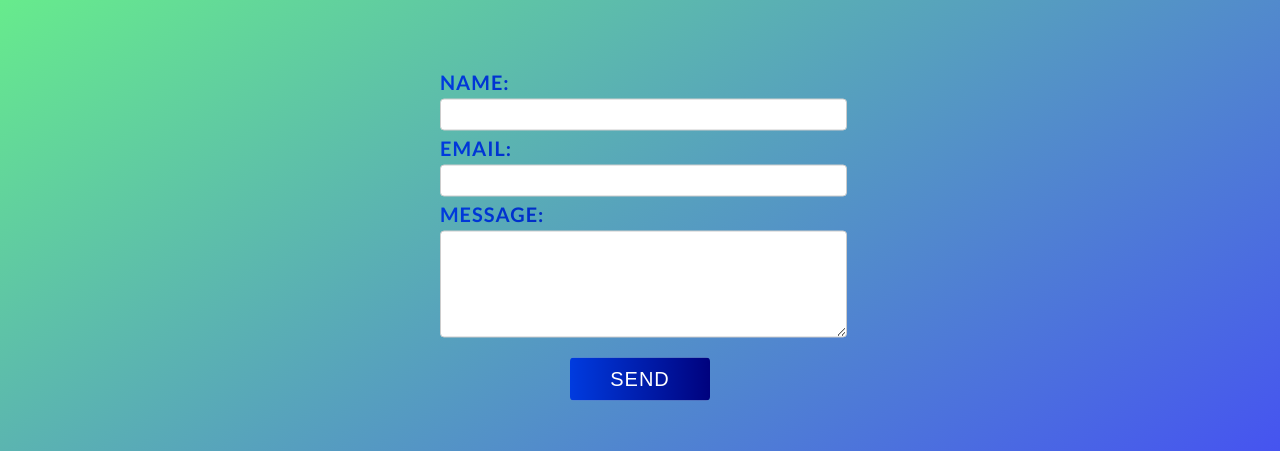
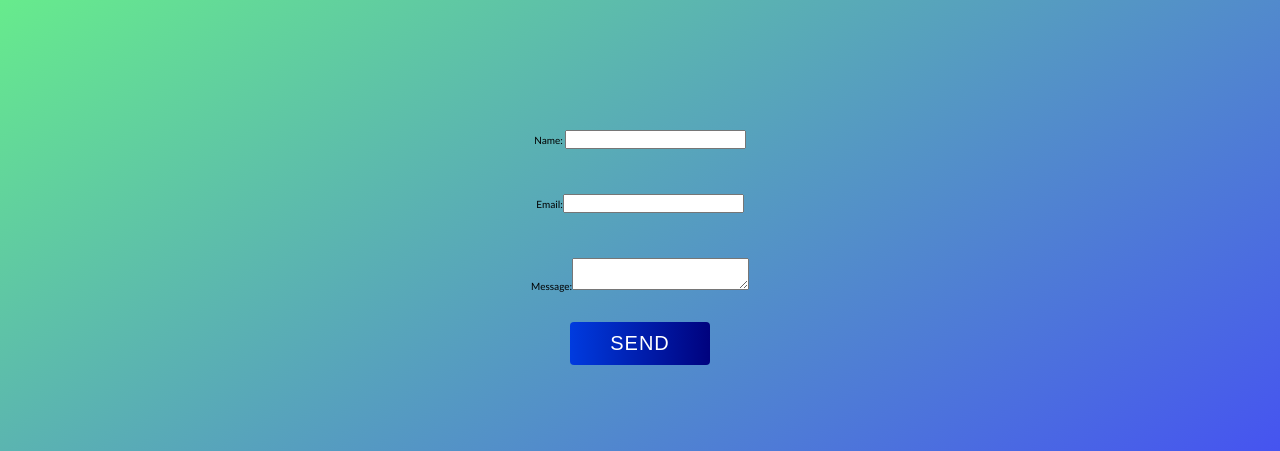
Before and after one commit to Yosef-Adel/Montu, a React (Create React App) app: page /contact in a window 1280 px wide. Shown: the part 165-616 px from the top of the page. Built offline with nearby package versions, Linux system fonts and the light colour scheme.

Commit message:
Update contact.module.css

```diff
--- a/src/pages/style/contact.module.css
+++ b/src/pages/style/contact.module.css
@@ -19,58 +19,69 @@
 }
 
   .control {
-    margin-bottom: 0.5rem;
-    text-align: left;
+  position: relative;
+  padding: 15px 0 0;
+  margin-top: 10px;
+  width: 100%;
   }
 
-  .control label {
-    font-size: 2rem;
-    text-transform: uppercase;
-    font-weight: 700;
-    display: block;
-    background-image: linear-gradient(to right,   rgb(0, 59, 223),
-    rgb(0, 2, 126));
-    -webkit-background-clip: text;
-    color: transparent;
-    letter-spacing: .1rem;
-    transition: all .2s;
-    margin-bottom: .5rem;
-
-  }
-  .control label:hover {
-    transform: skewY(1deg) skewX(-10deg) scale(1.1);
-    text-shadow: 0.5rem 1rem 2rem rgba(0, 0, 0, 0.2);
+.formField {
+  font-family: inherit;
+  width: 100%;
+  border: 0;
+  border-bottom: 2px solid #080079;
+  outline: 0;
+  font-size: 1.3rem;
+  color: #fff;
+  padding: 7px 0;
+  background: transparent;
+  transition: border-color 0.2s;
+  margin-bottom: 1rem;
+}
+.formField::placeholder {
+  color: transparent;
 }
 
+.formField:placeholder-shown ~ .formLable {
+  font-size: 1.3rem;
+  cursor: text;
+  top: 20px;
+}
+.formLable {
+  position: absolute;
+  top: 0;
+  display: block;
+  transition: 0.2s;
+  font-size: 1rem;
+  color: #080079;
+  font-size: 2rem;
+  font-weight: 800;
+}
 
-
-  .control input,
-  .control textarea {
-    display: block;
-    font: inherit;
-    border-radius: 4px;
-    border: 1px solid #ccc;
-    padding: 0.25rem;
-    width: 100%;
-    font-size: 1.5rem;
-  }
-  .control input {
-    height: 2.5rem;
-  }
-  .control textarea {
-    height: 10rem;
-  }
-   .actions {
-    margin-top: 2rem;
-    text-align: center;
-
-
-  }
+.formField:focus{
+  padding-bottom: 6px;
+  font-weight: 700;
+  border-width: 3px;
+  border-image: linear-gradient(to right, rgb(0, 153, 33), rgb(19, 23, 255));
+  border-image-slice: 1;
+}
+.formField:focus ~ .formLable {
+  position: absolute;
+  top: 0;
+  display: block;
+  transition: 0.2s;
+  font-size: 1rem;
+  color: #0003c4;
+  font-weight: 700;
+  font-size: 1.5rem;
+}
+.formField:required, .formLable:invalid {
+  box-shadow: none;
+}
   .control span {
     color: red;
     font-size: 1.5rem;
   }
-
   .actions button {
     text-transform: uppercase;
     background-image: linear-gradient(to right,   rgb(0, 59, 223),
@@ -89,3 +100,7 @@
     background-image: linear-gradient(to right,   rgb(72, 109, 209),
     rgb(51, 53, 180));
   }
+
+  .control {
+    margin-bottom: 3rem;
+  }
```
